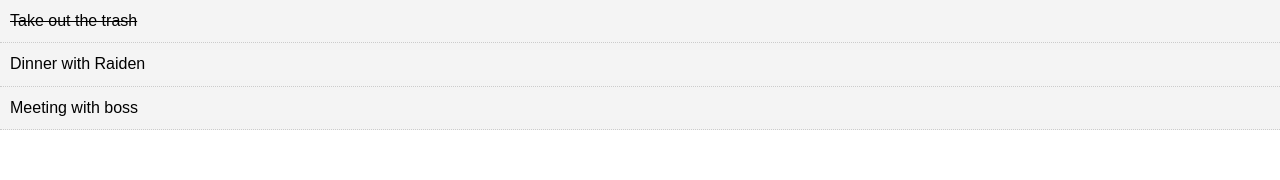
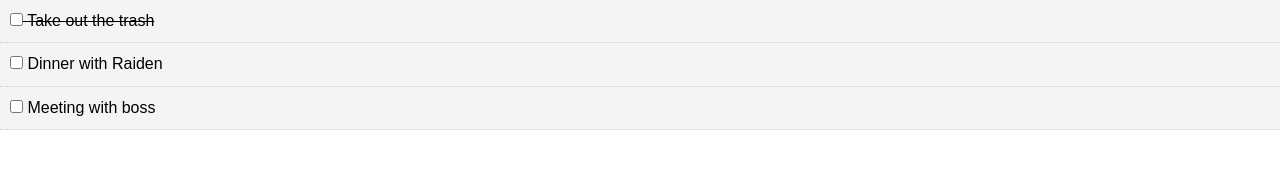
Before and after one commit to ElisaElshamy/todo, a React (Create React App) app: page / in a window 1280 px wide. Shown: the top 180 px of the page. Built offline with nearby package versions, Linux system fonts and the light colour scheme.

Commit message:
Binded function markComplete to TodoItem checkbox

```diff
--- a/src/components/TodoItem.js
+++ b/src/components/TodoItem.js
@@ -13,7 +13,16 @@ function TodoItem(props) {
     };
   };
 
-  return <div style={getStyle()}>{props.todo.title}</div>;
+  const markComplete = (e) => {
+    console.log(props);
+  };
+
+  return (
+    <div style={getStyle()}>
+      <input type="checkbox" onChange={markComplete.bind()} />{" "}
+      {props.todo.title}
+    </div>
+  );
 }
 
 TodoItem.propTypes = {
```
